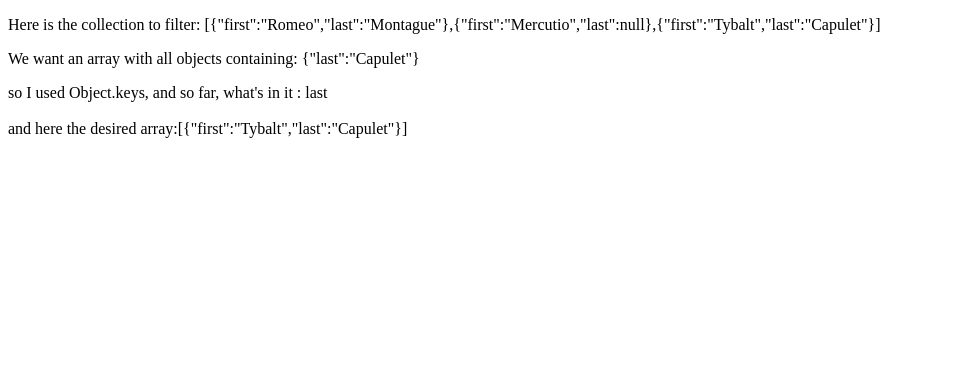
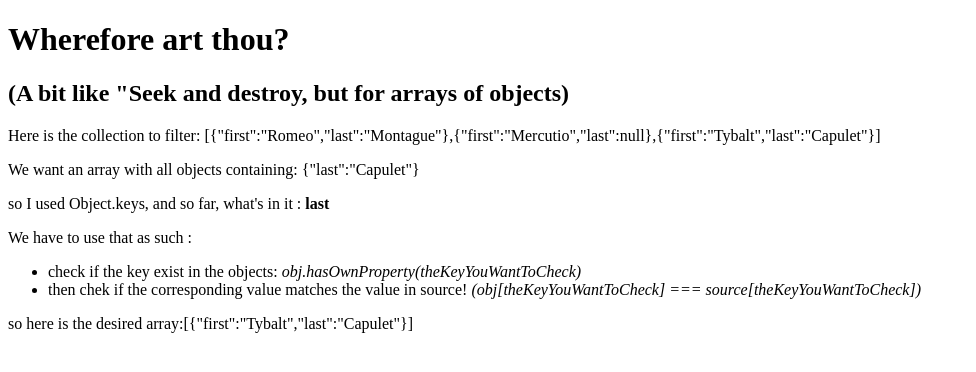
Before and after one commit to AurelieBayre/fcc-algorithms, a plain HTML site: page wherefore_art_thou/index.html in a window 1280 px wide. Shown: the whole page, without its empty margins (0-976 px from the left). Drawn offline with Linux system fonts and the light colour scheme.

Commit message:
formatting/editing wherefore art thou to make the index look better

```diff
--- a/wherefore_art_thou/index.html
+++ b/wherefore_art_thou/index.html
@@ -6,6 +6,8 @@
 
   </head>
   <body>
+    <h1>Wherefore art thou?</h1>
+    <h2> (A bit like "Seek and destroy, but for arrays of objects)</h2>
   <p id="thecollection">
   <p id="thesource">
 <p id="theresult">
--- a/wherefore_art_thou/wherefore.js
+++ b/wherefore_art_thou/wherefore.js
@@ -28,9 +28,9 @@ arr = newCollection.filter(function(obj)
 console.log(arr);
 
 
-document.getElementById("thecollection").innerHTML = "Here is the collection to filter: " + (JSON.stringify (collection));
-document.getElementById("thesource").innerHTML = "We want an array with all objects containing: " + (JSON.stringify(source));
-document.getElementById("theresult").innerHTML = "so I used Object.keys, and so far, what's in it : " + ourKeys + "<br> <br> and here the desired array:" +(JSON.stringify(arr));
+document.getElementById("thecollection").innerHTML = "<p>Here is the collection to filter: " + (JSON.stringify (collection))+"</p>";
+document.getElementById("thesource").innerHTML = "<p>We want an array with all objects containing: " + (JSON.stringify(source)) +"</p>";
+document.getElementById("theresult").innerHTML = "<p>so I used Object.keys, and so far, what's in it : <b>" + ourKeys + "</b></p><p> We have to use that as such : <ul> <li>check if the key exist in the objects: <i>obj.hasOwnProperty(theKeyYouWantToCheck)</i></li><li> then chek if the corresponding value matches the value in source! <i>(obj[theKeyYouWantToCheck] === source[theKeyYouWantToCheck])</i></li></ul> </p><p> so here is the desired array:" +(JSON.stringify(arr))+ "</p>";
   // Only change code above this line
 //return arr;
 
```
